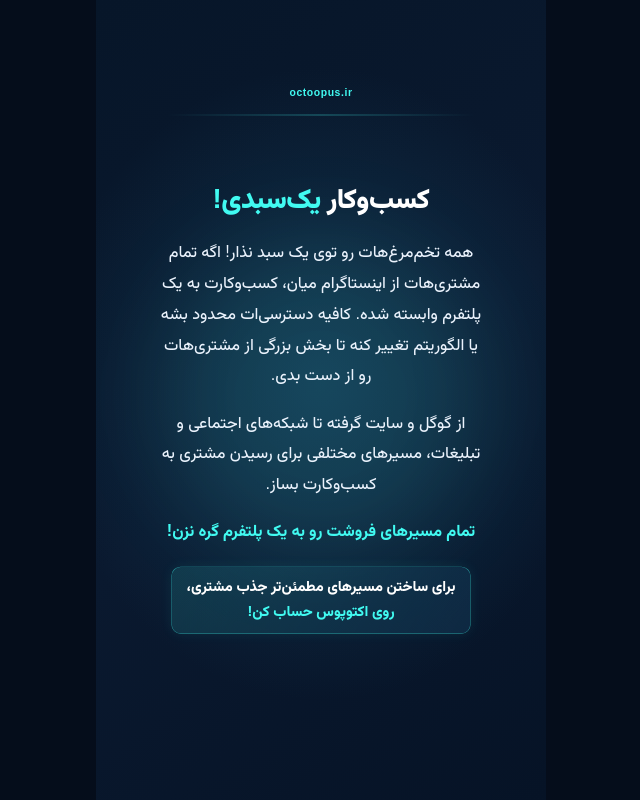
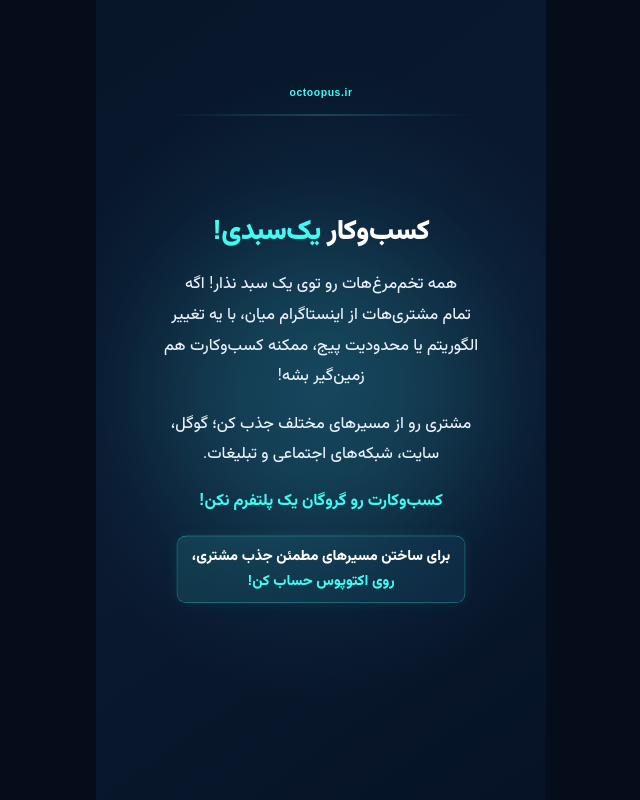
Before and after one commit to mr-masoud-momeni/octoopus-motion, a plain HTML site: page octo-reels/projects/branding/one-basket-business.html in a window 1280 px wide. Shown: the whole page, without its empty margins (319-959 px from the left). Drawn offline with Linux system fonts and the light colour scheme.

Commit message:
Shorten one-basket business reel copy

```diff
--- a/octo-reels/projects/branding/one-basket-business.html
+++ b/octo-reels/projects/branding/one-basket-business.html
@@ -31,10 +31,10 @@ h1 span,.highlight{color:var(--cyan)}
  <div class="rule"></div>
  <section class="copy">
   <h1>کسب‌وکار <span>یک‌سبدی!</span></h1>
-  <p class="message">همه تخم‌مرغ‌هات رو توی یک سبد نذار! اگه تمام مشتری‌هات از اینستاگرام میان، کسب‌وکارت به یک پلتفرم وابسته شده. کافیه دسترسی‌ات محدود بشه یا الگوریتم تغییر کنه تا بخش بزرگی از مشتری‌هات رو از دست بدی.</p>
-  <p class="message">از گوگل و سایت گرفته تا شبکه‌های اجتماعی و تبلیغات، مسیرهای مختلفی برای رسیدن مشتری به کسب‌وکارت بساز.</p>
-  <p class="message"><strong>تمام مسیرهای فروشت رو به یک پلتفرم گره نزن!</strong></p>
-  <div class="cta">برای ساختن مسیرهای مطمئن‌تر جذب مشتری،<br><span>روی اکتوپوس حساب کن!</span></div>
+  <p class="message">همه تخم‌مرغ‌هات رو توی یک سبد نذار! اگه تمام مشتری‌هات از اینستاگرام میان، با یه تغییر الگوریتم یا محدودیت پیج، ممکنه کسب‌وکارت هم زمین‌گیر بشه!</p>
+  <p class="message">مشتری رو از مسیرهای مختلف جذب کن؛ گوگل، سایت، شبکه‌های اجتماعی و تبلیغات.</p>
+  <p class="message"><strong>کسب‌وکارت رو گروگان یک پلتفرم نکن!</strong></p>
+  <div class="cta">برای ساختن مسیرهای مطمئن جذب مشتری،<br><span>روی اکتوپوس حساب کن!</span></div>
  </section>
 </main>
 <script>
```
